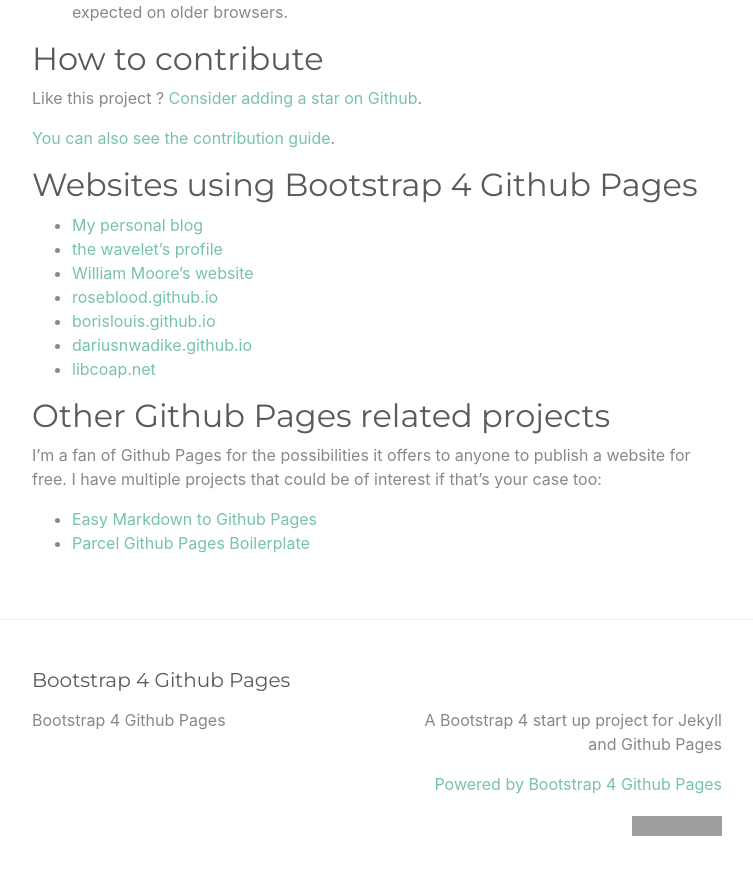
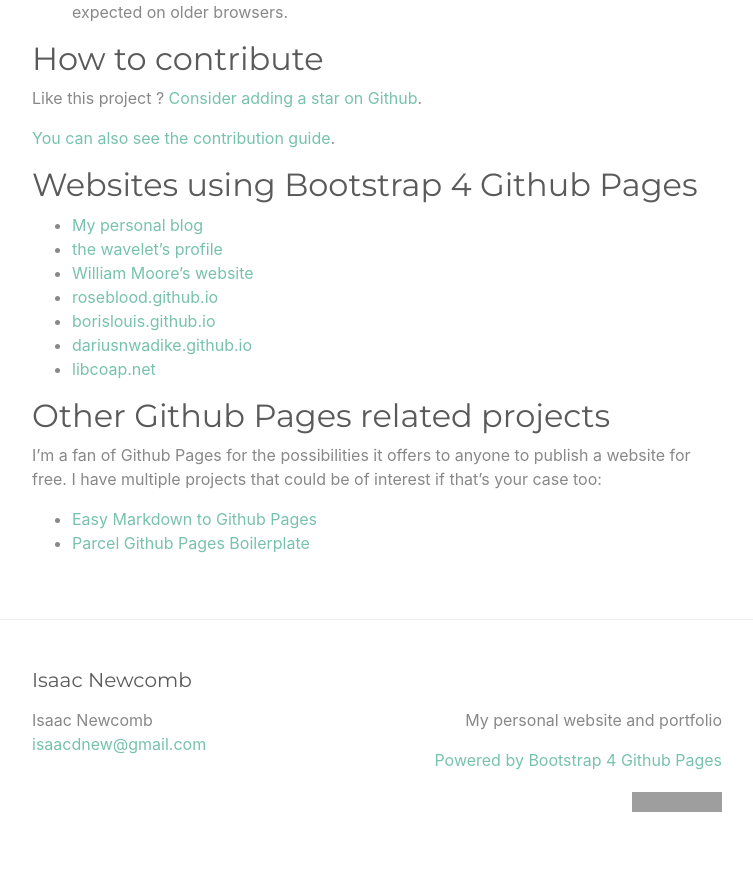
Before and after one commit to isaacdnew/isaacdnew.com, a Jekyll site: the page built from index.md, in a window 1280 px wide and 900 px high, scrolled down 2496 px. Shown: the top 875 px of the window, without its empty margins (263-1016 px from the left). Built offline with Jekyll 4.4.1, drawn with Linux system fonts in a browser that asks for light colours; some of the changed text lies outside the part shown; grey boxes are pictures that could not be loaded.

Commit message:
customize with my info

```diff
--- a/_config.yml
+++ b/_config.yml
@@ -13,16 +13,16 @@
 # you will see them accessed via {{ site.title }}, {{ site.email }}, and so on.
 # You can create any custom variable you would like, and they will be accessible
 # in the templates via {{ site.myvariable }}.
-title: Bootstrap 4 Github Pages
-email: ""
+title: Isaac Newcomb
+email: "isaacdnew@gmail.com"
 description: >- # this means to ignore newlines until "baseurl:"
-  A Bootstrap 4 start up project for Jekyll and Github Pages
+  My personal website and portfolio
 #baseurl: "" # the subpath of your site, e.g. /blog
 #url: "" # the base hostname & protocol for your site, e.g. http://example.com
 #twitter_username: jekyllrb
-#github_username:  jekyll
+github_username:  isaacdnew
 
-repository: "nicolas-van/bootstrap-4-github-pages"
+repository: "isaacdnew/isaacdnew.github.io"
 
 # Build settings
 plugins:
```
